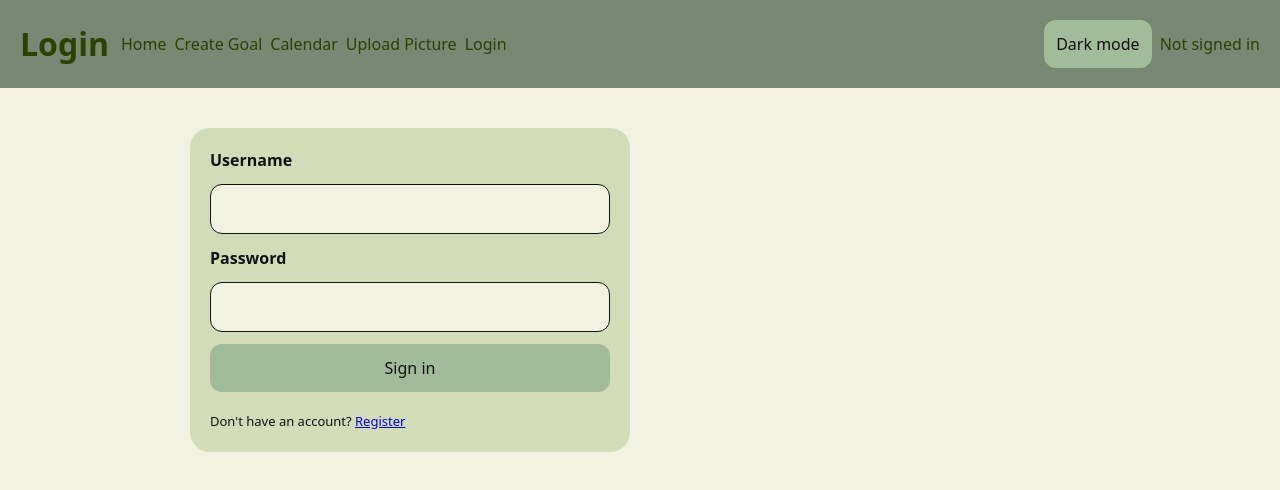
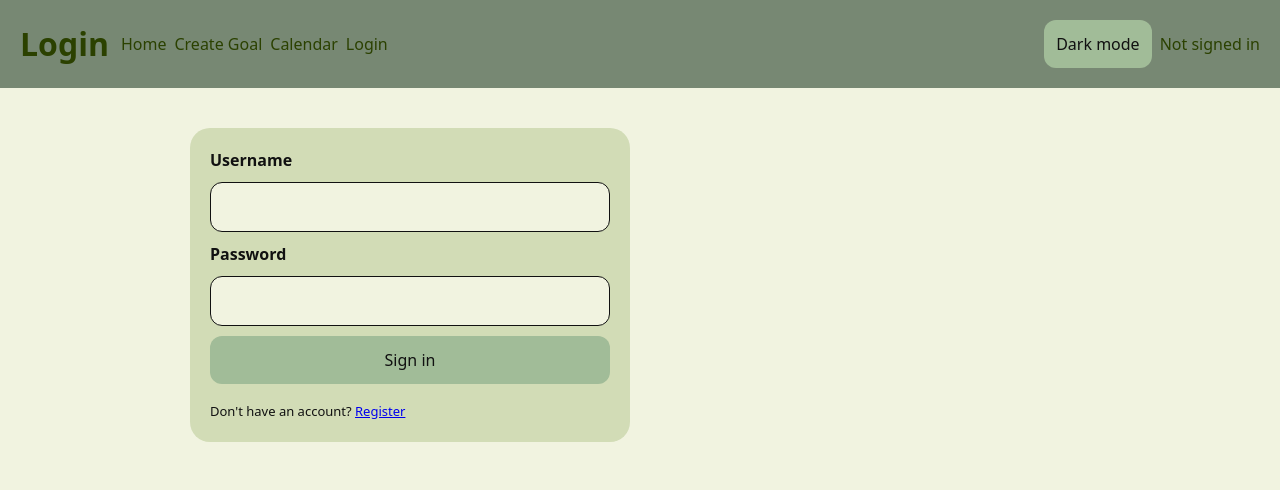
Before and after one commit to stkeopila/personal, a React (Vite) app in the folder frontend/: page /login in a window 1280 px wide. Shown: the top 490 px of the page. Built offline with nearby package versions, Linux system fonts and the light colour scheme; no server answers; the HTML template or start-up script is replaced by a standard one.

Commit message:
finished

```diff
--- a/frontend/src/App.jsx
+++ b/frontend/src/App.jsx
@@ -2,7 +2,6 @@
 import { BrowserRouter, Routes, Route } from "react-router-dom";
 import HomePage from "./pages/HomePage.jsx"
 import CreateGoalPage from "./pages/CreateGoalPage.jsx"
-import UploadPicturePage from "./pages/UploadPicturePage.jsx";
 import CalendarPage from "./pages/CalendarPage.jsx";
 import { AppProvider } from "./state/AppContext.jsx";
 import LoginPage from "./pages/LoginPage.jsx";
@@ -17,7 +16,6 @@
                         <Route path="/" element={<HomePage />} />
                         <Route path="/create-goal" element={<CreateGoalPage />} />
                         <Route path="/calendar" element={<CalendarPage />} />
-                        <Route path="/upload" element={<UploadPicturePage />} />
                         <Route path="/login" element={<LoginPage />} />
                         <Route path="/register" element={<RegisterPage />} />
                     </Routes>
--- a/frontend/src/components/Nav.jsx
+++ b/frontend/src/components/Nav.jsx
@@ -6,7 +6,6 @@
     { to: "/", label: "Home" },
     { to: "/create-goal", label: "Create Goal" },
     { to: "/calendar", label: "Calendar" },
-    { to: "/upload", label: "Upload Picture" },
 ];
 
 export default function Nav() {
```
